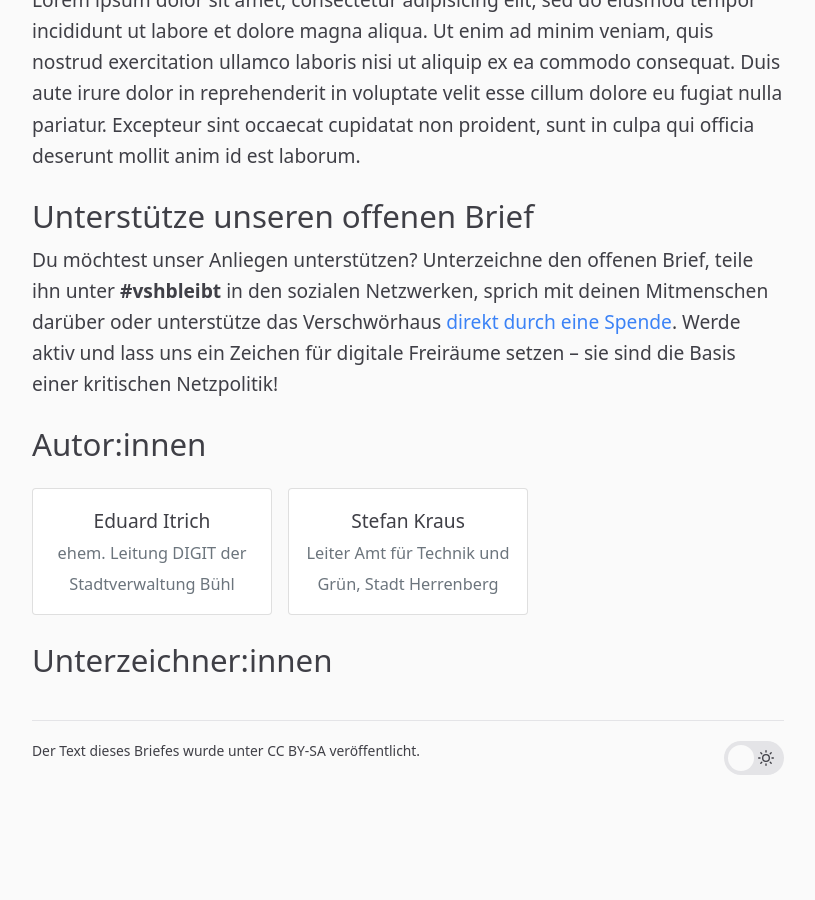
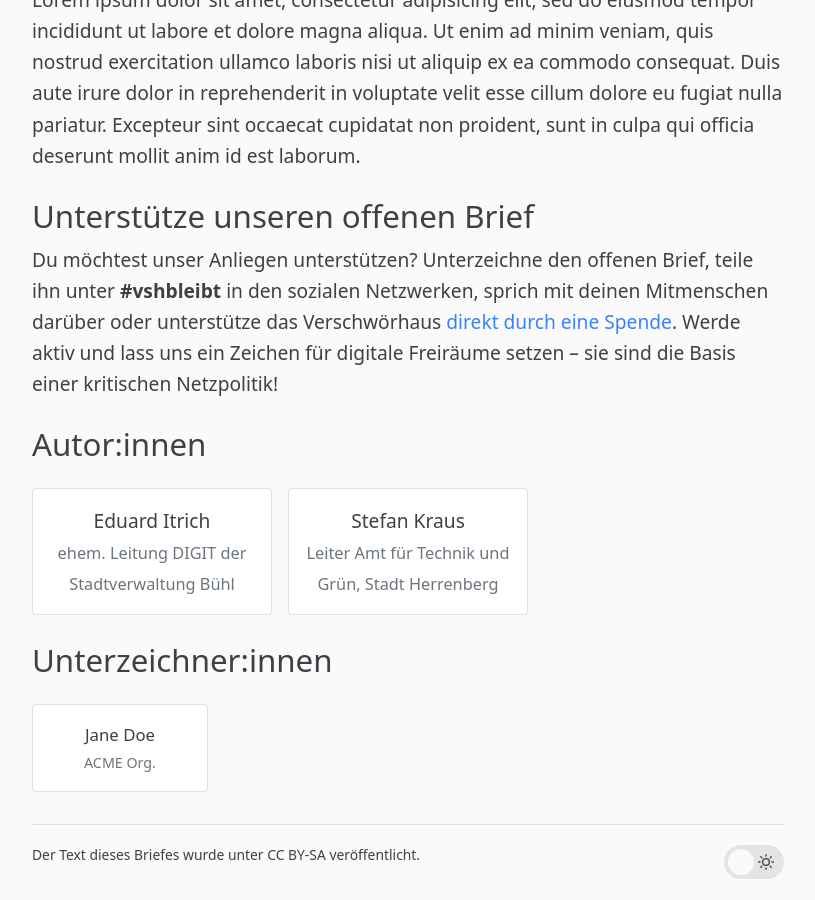
Before and after one commit to itrich/vsh-bleibt, a Jekyll site: the page built from OFFENERBRIEF.md, in a window 1280 px wide and 900 px high, scrolled down 1521 px. Shown: the whole window, without its empty margins (232-1047 px from the left). Built offline with Jekyll 4.4.1, drawn with Linux system fonts in a browser that asks for light colours; before the commit the page ends 2316 px from its top, so only the background shows below that.

Commit message:
Add signees

```diff
--- a/_includes/signees.html
+++ b/_includes/signees.html
@@ -0,0 +1,12 @@
+<div class="row row-cols-3 row-cols-md-4 g-3 mt-2 small">
+{% for signee in site.data.signees %}
+  <div class="col">
+    <div class="card h-100">
+      <div class="card-body text-center">
+        <p class="card-text pb-0">{{signee.name}}<br/>
+        <small class="text-muted">{{signee.role}}</small></p>
+      </div>
+    </div>
+  </div>
+{% endfor %}
+</div>
--- a/_layouts/default.html
+++ b/_layouts/default.html
@@ -28,6 +28,6 @@
 
 {% include footer.html %}
 
-<script type="text/javascript">{% include scripts.html %}</script>
+{% include scripts.html %}
 </body>
 </html>
```
